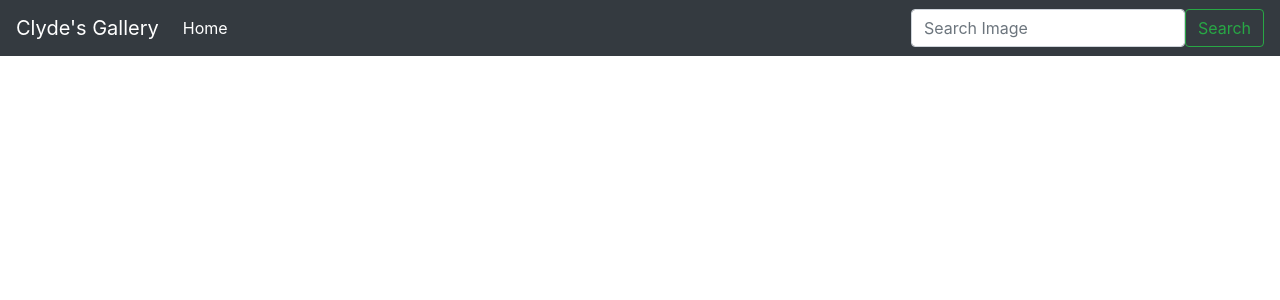
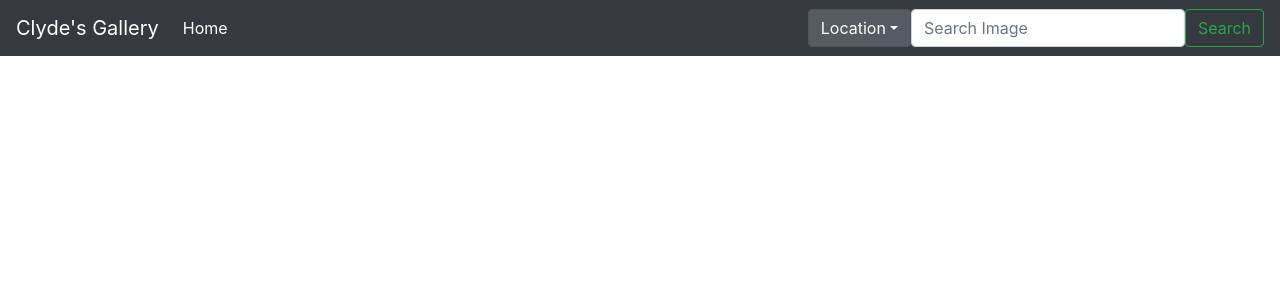
Before and after one commit to oodennis20/My-Gallery, a Django app: template images/templates/base.html in a window 1280 px wide. Shown: the top 300 px of the page. Run offline with Django 3.2, Linux system fonts and the light colour scheme; the template is opened without the code that fills it, so the values that code supplies are empty; some libraries are stand-ins or nearby versions.

Commit message:
changing location to Location

```diff
--- a/images/admin.py
+++ b/images/admin.py
@@ -3,4 +3,4 @@ from .models import *
 # Register your models here.
 admin.site.register(Image)
 admin.site.register(categories)
-admin.site.register(location)
+admin.site.register(Location)
--- a/images/models.py
+++ b/images/models.py
@@ -10,7 +10,7 @@ class categories(models.Model):
     def __str__(self):
         return self.name
 
-class location(models.Model):
+class Location(models.Model):
     name=models.CharField(max_length=30)
 
     def __str__(self):
@@ -21,7 +21,7 @@ class Image(models.Model):
     description = HTMLField()
     gallery_image = models.ImageField(upload_to='snap/', blank=True)
     categories = models.ManyToManyField(categories)
-    location = models.ForeignKey(location)
+    location = models.ForeignKey(Location)
 
     @classmethod
     def all_images():
--- a/images/templates/image.html
+++ b/images/templates/image.html
@@ -7,7 +7,7 @@
 <div class="container">
 
     <div class="card-columns">
-        {% for image in images %}
+
         <div class="card border-secondary">
             <img class="card-img-top" class="img-responsive" src="{{image.gallery_image.url}}" data-target="#extraModal{{image.id}}" data-toggle="modal" size="100px200">
         </div>
@@ -19,7 +19,7 @@
             <p> Category: {{ category.name }} </p>
             {% endfor %}
         </div>
-        {%endfor%}
+
     </div>
 
 </div>
--- a/images/templates/navbar.html
+++ b/images/templates/navbar.html
@@ -10,7 +10,8 @@
 <body>
     <nav class="navbar navbar-expand-lg navbar-dark bg-dark">
         <a class="navbar-brand" href="#">Clyde's Gallery</a>
-        <button class="navbar-toggler" type="button" data-toggle="collapse" data-target="#navbarSupportedContent" aria-controls="navbarSupportedContent" aria-expanded="false" aria-label="Toggle navigation">
+        <button class="navbar-toggler" type="button" data-toggle="collapse" data-target="#navbarSupportedContent"
+            aria-controls="navbarSupportedContent" aria-expanded="false" aria-label="Toggle navigation">
             <span class="navbar-toggler-icon"></span>
         </button>
 
@@ -20,6 +21,14 @@
                     <a class="nav-link" href="/">Home <span class="sr-only">(current)</span></a>
                 </li>
             </ul>
+            <div class="dropdown show">
+                <a class="btn btn-secondary dropdown-toggle" href="#" role="button" id="dropdownMenuLink" data-toggle="dropdown" aria-haspopup="true" aria-expanded="false">Location</a>
+                <div class="dropdown-menu" aria-labelledby="dropdownMenuLink">
+                    {% for location in location %}
+                    <a class="dropdown-item" href="/?location={{location.id}}">{{location.name}}</a>
+                    {%endfor%}
+                </div>
+            </div>
             <form class="form-inline my-2 my-lg-0" role="search" action="{% url 'search_results' %}">
                 <input type="text" class="form-control" placeholder="Search Image" name="image">
                 <button class="btn btn-outline-success my-2 my-sm-0" type="submit">Search</button>
--- a/images/urls.py
+++ b/images/urls.py
@@ -6,7 +6,7 @@ from django.conf.urls.static import static
 urlpatterns = [
     url(r'^$', views.home,name='home'),
     url(r'^search/', views.search_results, name='search_results'),
-    url(r'^image/(\d+)',views.image,name ='image')
+    url(r'^image/(\d+)',views.get_image_by_id,name ='image')
 ]
 
 if settings.DEBUG:
```
Also changed, not shown: images/views.py (+4 -4 lines), images/migrations/0003_auto_20191215_2005.py (added).
